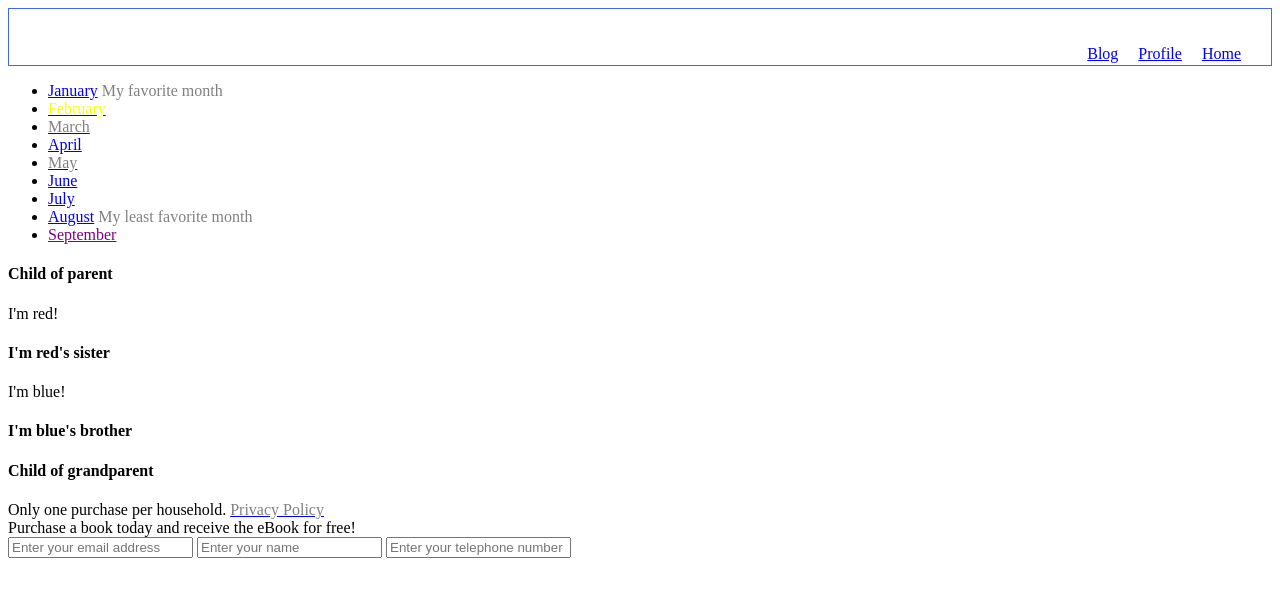
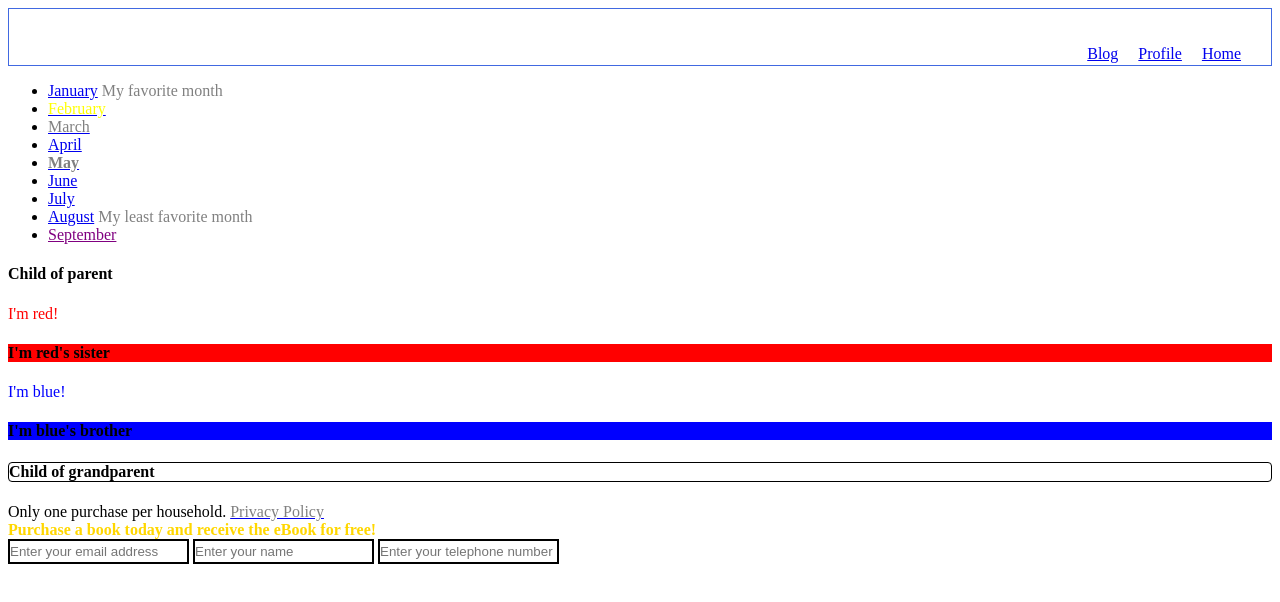
Before and after one commit to morecallan/CSS-exercise-css-selectors, a plain HTML site: page index.html in a window 1280 px wide. Drawn offline with Linux system fonts and the light colour scheme.

Commit message:
completed css tasks

```diff
--- a/selectors.css
+++ b/selectors.css
@@ -22,3 +22,37 @@ a.disabled {
 .active {
     color: yellow;
 }
+
+.parent div div:nth-of-type(1){
+    color: red;
+}
+
+.parent div h4:nth-of-type(1){
+    background-color: red;
+}
+
+.parent div div:nth-of-type(2){
+    color: blue;
+}
+
+.parent div h4:nth-of-type(2){
+    background-color: blue;
+}
+
+/*Selects child of parent*/
+.grandparent > h4 {
+    border: 1px solid black;
+    border-radius: 4px;
+}
+
+.promo {
+    color: gold;
+    font-weight: bold;
+}
+
+input {
+    height: 21px;
+    padding: 0;
+    margin: 0;
+    border: 2px solid black;
+}
```
